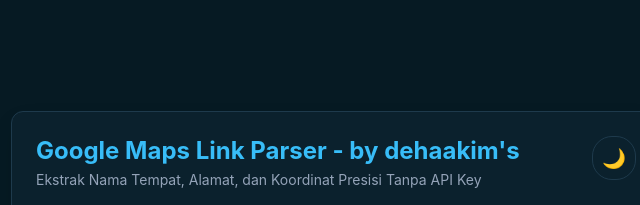
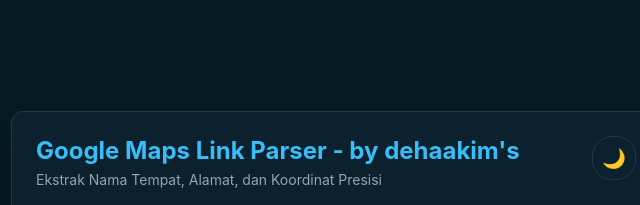
Before and after one commit to dehaakim-studio/web-maps, a website: page index.html in a window 1280 px wide. Shown: the top 205 px of the page, 304-944 px from the left. Drawn offline with Linux system fonts and the light colour scheme.

Commit message:
hapus tulisan tanpa api key

```diff
--- a/index.html
+++ b/index.html
@@ -413,7 +413,7 @@
     <div class="header" style="display: flex; justify-content: space-between; align-items: flex-start;">
       <div style="padding-right: 40px;">
         <h2>Google Maps Link Parser - by dehaakim's</h2>
-        <p>Ekstrak Nama Tempat, Alamat, dan Koordinat Presisi Tanpa API Key</p>
+        <p>Ekstrak Nama Tempat, Alamat, dan Koordinat Presisi</p>
       </div>
       <button class="theme-toggle-btn" id="theme-toggle" onclick="toggleTheme()" title="Ubah Tema">🌙</button>
     </div>
```
